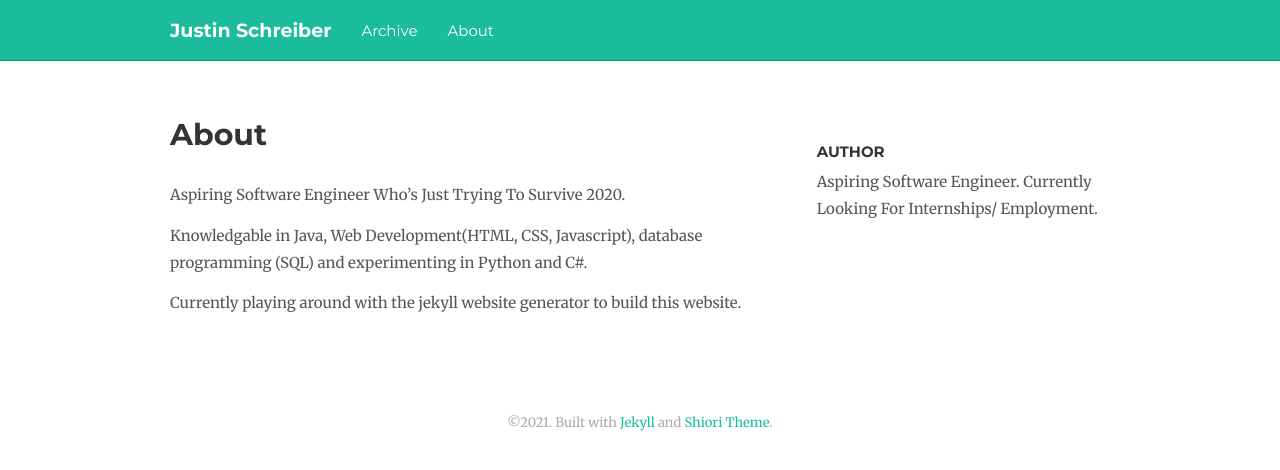
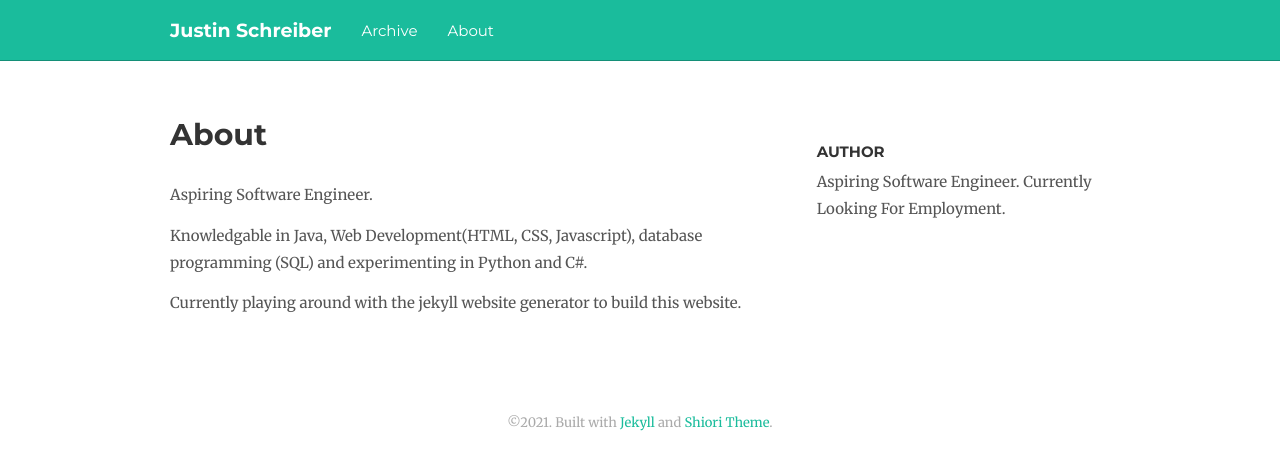
Before and after one commit to JustSch/blog-jekyll, a Jekyll site: the page built from about.md, in a window 1280 px wide. Shown: the top 470 px of the page. Built offline with Jekyll 4.4.1, drawn with Linux system fonts in a browser that asks for light colours; nearby versions of some CDN libraries; comment, search, counter and statistics services are not loaded.

Commit message:
minor update

```diff
--- a/_includes/sidebar.html
+++ b/_includes/sidebar.html
@@ -5,4 +5,4 @@
     Author
   </h3>
 
-  <p> Aspiring Software Engineer. Currently Looking For Internships/ Employment. </p>
+  <p> Aspiring Software Engineer. Currently Looking For Employment. </p>
--- a/about.md
+++ b/about.md
@@ -4,7 +4,7 @@ title: About
 permalink: /about/
 ---
 
-Aspiring Software Engineer Who's Just Trying To Survive 2020.
+Aspiring Software Engineer.
 
 Knowledgable in Java, Web Development(HTML, CSS, Javascript), database programming (SQL) and experimenting in Python and C#.
 
```
